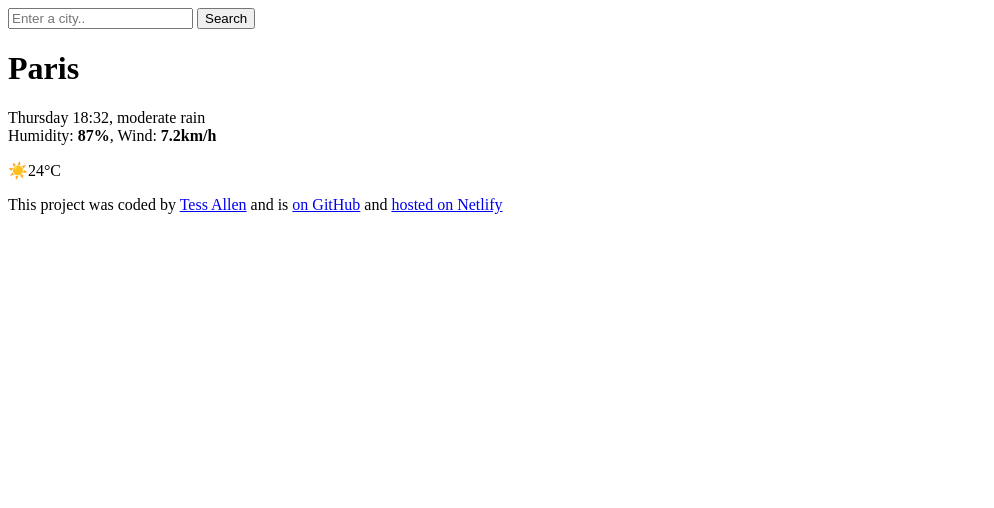
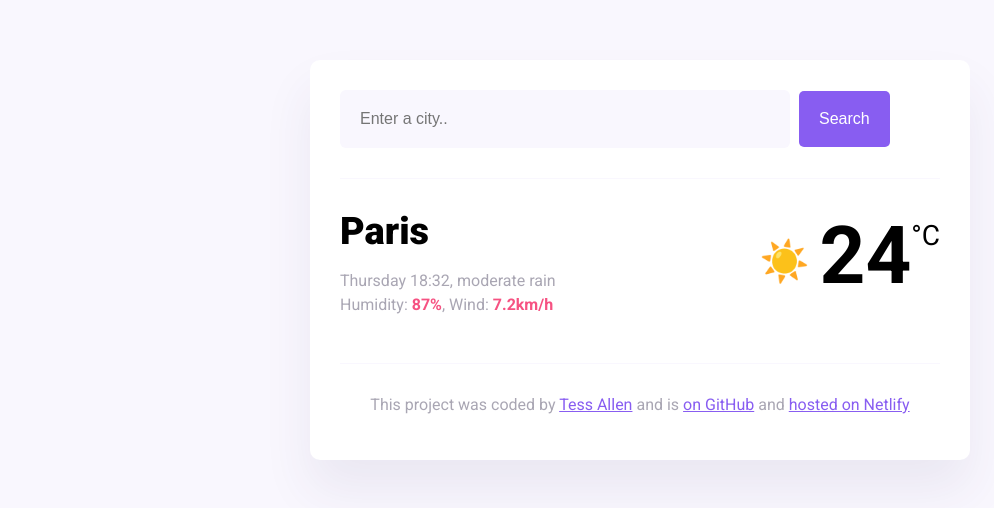
Before and after one commit to minervashia/githhoshwtweatherapp, a website: page githhosthwweatherapp/index.html in a window 1280 px wide. Shown: the whole page, without its empty margins (0-994 px from the left). Drawn offline with nearby package versions, Linux system fonts and the light colour scheme; files that its build step writes are made by us from their sources.

Commit message:
Add files via upload

```diff
--- a/githhosthwweatherapp/index.html
+++ b/githhosthwweatherapp/index.html
@@ -10,7 +10,7 @@
       rel="stylesheet"
     />
     <script src="https://cdn.jsdelivr.net/npm/axios@1.1.2/dist/axios.min.js"></script>
-    <link rel="stylesheet" href="src/styles.css" />
+    <link rel="stylesheet" href="style.css" />
     <title>My weather application</title>
   </head>
   <body>
@@ -47,23 +47,23 @@
       <footer>
         <p>
           This project was coded by
-          <a href="https://mail.google.com/mail/u/0/?ogbl#inbox" target="_blank"
+          <a href="#" target="https://mail.google.com/mail/u/0/?ogbl#inbox"
             >Tess Allen</a
           >
           and is
           <a
-            href="https://github.com/minervashia/weatherapp/tree/main/githhosthwweatherapp"
-            target="_blank"
+            href="#"
+            target="https://github.com/minervashia/weatherapp/tree/main/githhosthwweatherapp"
           >
             on GitHub</a
           >
           and
-          <a href="https://luminous-souffle-080c98.netlify.app" target="_blank"
+          <a href="#" target="https://luminous-souffle-080c98.netlify.app/"
             >hosted on Netlify</a
           >
         </p>
       </footer>
     </div>
   </body>
-  <script src="src/index.js"></script>
+  <script src="index.js"></script>
 </html>
```
